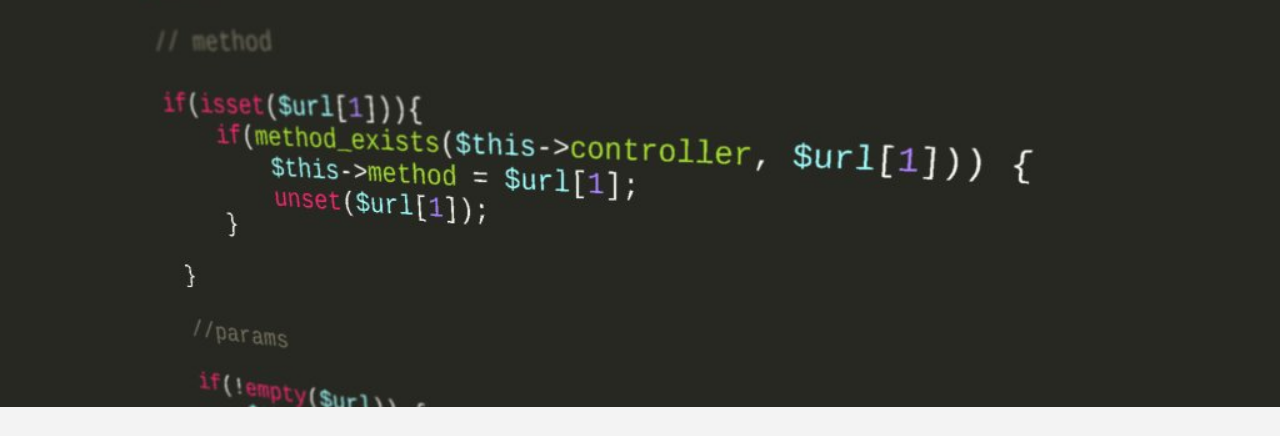
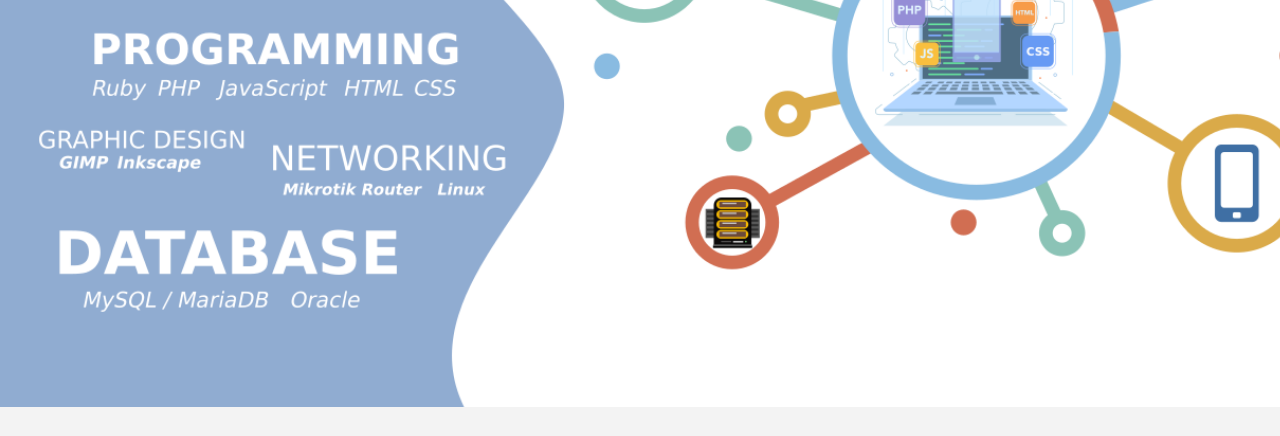
Before and after one commit to akhdede/project-tema, a plain HTML site: page index.html in a window 1280 px wide. Shown: the part 393-829 px from the top of the page. Drawn offline with Linux system fonts and the light colour scheme.

Commit message:
change cover

```diff
--- a/css/style.css
+++ b/css/style.css
@@ -41,7 +41,7 @@ a:hover:after {
 .jumbotron {
   height: 100vh;
   min-height: 350px;
-  background-image: url('../img/background.jpg');
+  background-image: url('../img/background.png');
   background-attachment: fixed;
   -webkit-background-size: cover;
   -moz-background-size: cover;
```
Also changed, not shown: img/background.jpg (deleted), img/background.png (added).
